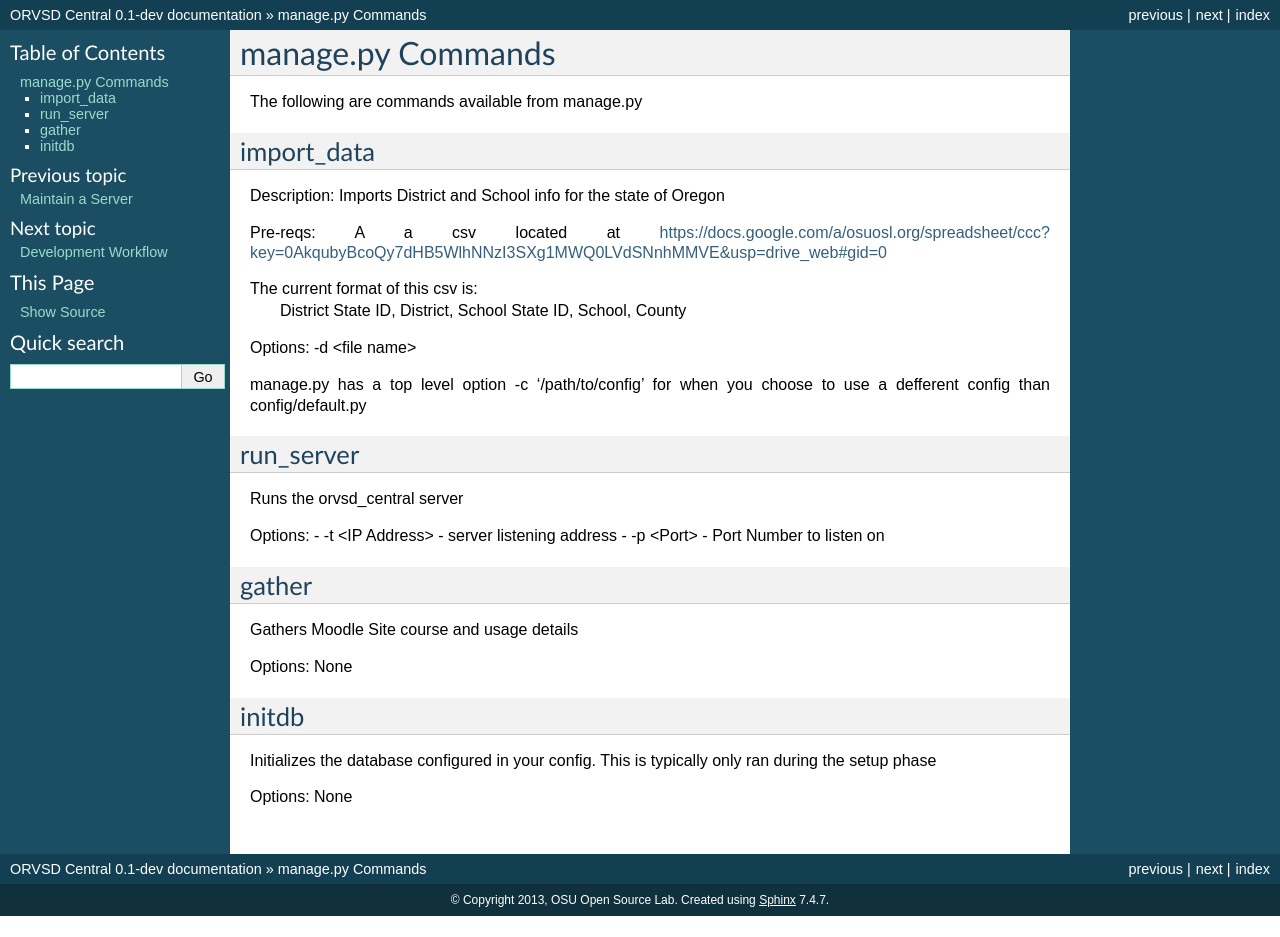
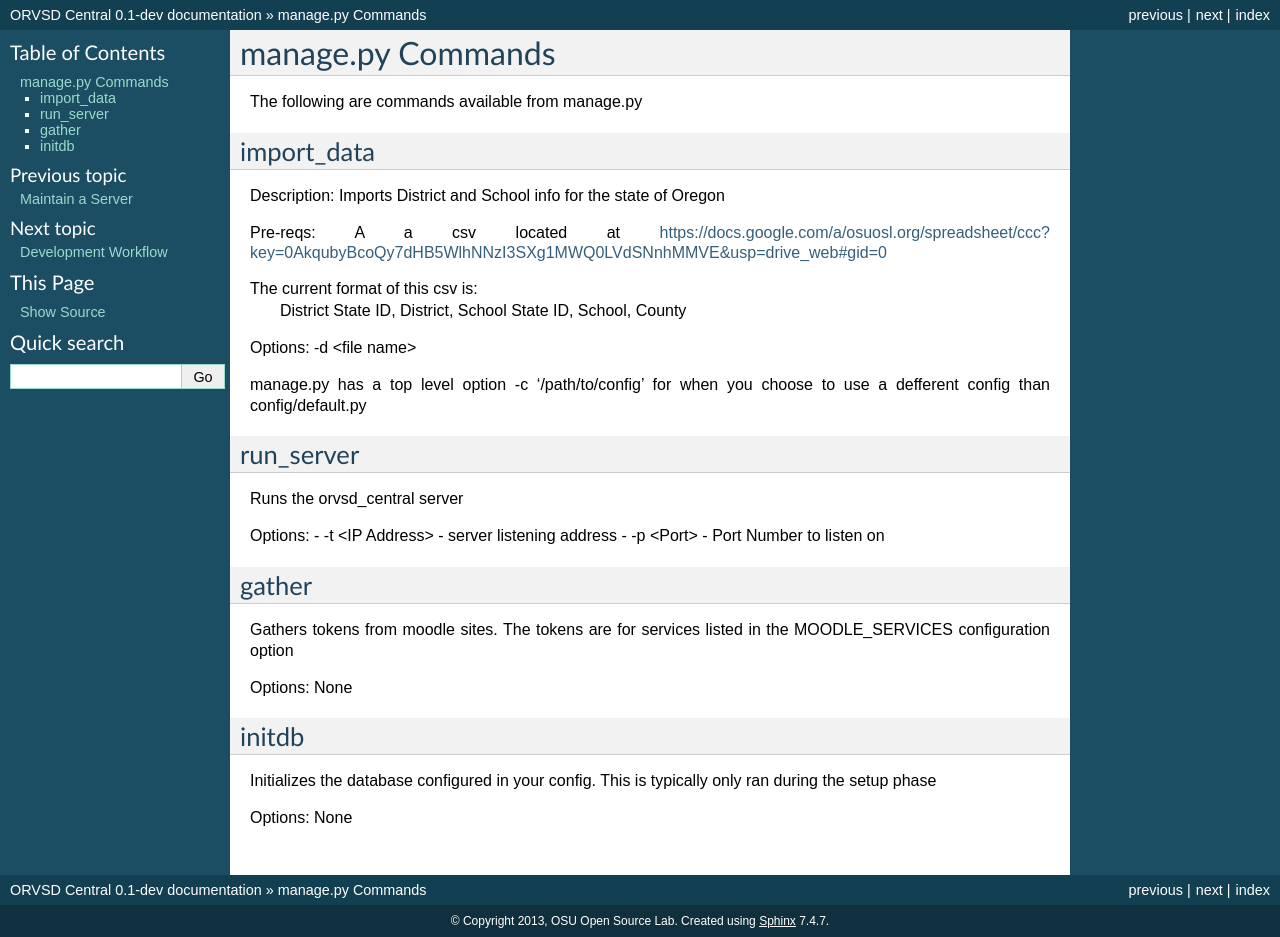
Before and after one commit to osuosl/orvsd_central, a Sphinx documentation site: the page built from docs/source/commands.rst, in a window 1280 px wide. Built offline with Sphinx 7.4.7, drawn with Linux system fonts in a browser that asks for light colours; pages that are not in the unit, such as notebooks, are missing from menus; before the commit the page ends 916 px from its top, so only the background shows below that.

Commit message:
updated docs for the gather command
refs #97

```diff
--- a/docs/source/commands.rst
+++ b/docs/source/commands.rst
@@ -30,7 +30,8 @@ Options:
 gather
 ------
 
-Gathers Moodle Site course and usage details
+Gathers tokens from moodle sites. The tokens are for services listed in the
+MOODLE_SERVICES configuration option
 
 Options: None
 
```
